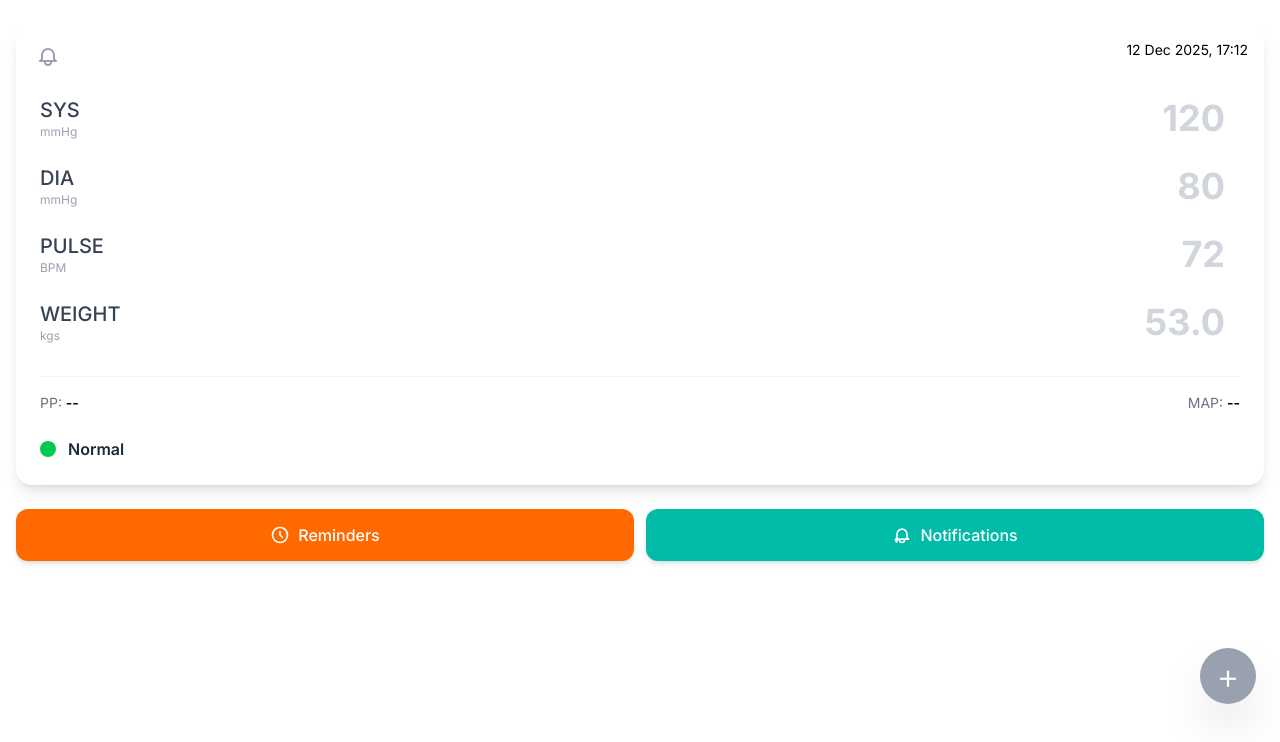
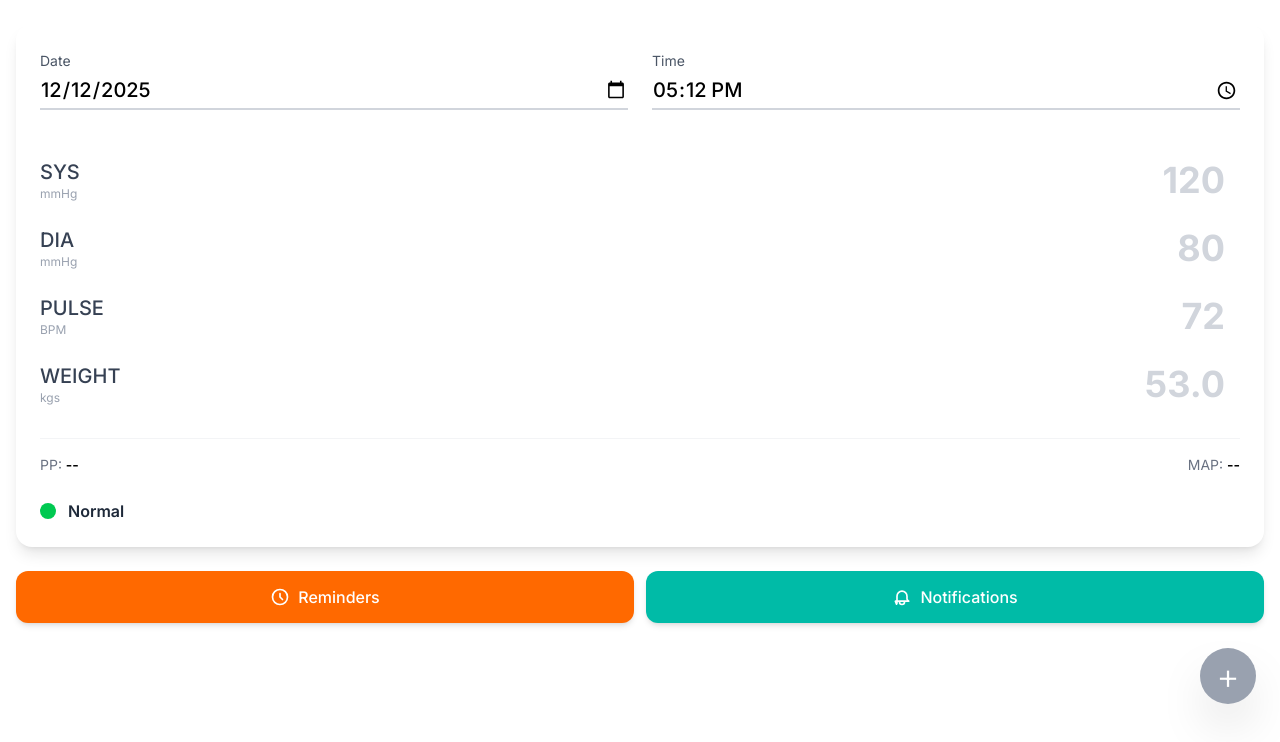
Before and after one commit to VTRanathunga1998/bp-tracker, a Next.js app: page / in a window 1280 px wide. Shown: the top 742 px of the page. Built offline with nearby package versions, Linux system fonts and the light colour scheme; no server answers; the database is empty.

Commit message:
added date time picker

```diff
--- a/components/BPInputForm.tsx
+++ b/components/BPInputForm.tsx
@@ -17,6 +17,10 @@ export default function BPInputForm({ initialWeight }: BPInputFormProps) {
   const [weight, setWeight] = useState(
     initialWeight != null ? initialWeight.toFixed(1) : ""
   );
+
+  const today = new Date();
+  const [date, setDate] = useState(format(today, "yyyy-MM-dd"));
+  const [time, setTime] = useState(format(today, "HH:mm"));
 
   const sys = Number(systolic) || 0;
   const dia = Number(diastolic) || 0;
@@ -63,27 +67,31 @@ export default function BPInputForm({ initialWeight }: BPInputFormProps) {
       <div className="mx-4 mt-6">
         <div className="bg-white rounded-2xl shadow-lg p-6 relative">
           {/* Date & Time */}
-          <div className="absolute top-4 right-4 text-right">
+          {/* <div className="absolute top-4 right-4 text-right">
             <div className="text-sm">
               {format(new Date(), "dd MMM yyyy")}, {format(new Date(), "HH:mm")}
             </div>
-          </div>
+          </div> */}
 
-          {/* Bell Icon */}
-          <div className="absolute top-5 left-5 text-gray-400">
-            <svg
-              className="w-6 h-6"
-              fill="none"
-              stroke="currentColor"
-              viewBox="0 0 24 24"
-            >
-              <path
-                strokeLinecap="round"
-                strokeLinejoin="round"
-                strokeWidth={2}
-                d="M15 17h5l-1.405-1.405A2.032 2.032 0 0118 14.158V11a6 6 0 00-12 0v3.159c0 .538-.214 1.055-.595 1.436L4 17h5m6 0v1a3 3 0 11-6 0v-1m6 0H9"
+          <div className="grid grid-cols-2 gap-6 mb-8">
+            <div>
+              <label className="text-sm text-gray-600">Date</label>
+              <input
+                type="date"
+                value={date}
+                onChange={(e) => setDate(e.target.value)}
+                className="w-full mt-1 text-xl font-medium border-b-2 border-gray-300 focus:border-blue-500 outline-none pb-1"
               />
-            </svg>
+            </div>
+            <div>
+              <label className="text-sm text-gray-600">Time</label>
+              <input
+                type="time"
+                value={time}
+                onChange={(e) => setTime(e.target.value)}
+                className="w-full mt-1 text-xl font-medium border-b-2 border-gray-300 focus:border-blue-500 outline-none pb-1"
+              />
+            </div>
           </div>
 
           {/* Input Fields */}
```
Also changed, not shown: 1 other file (tests, documents, lock files or other folders).
